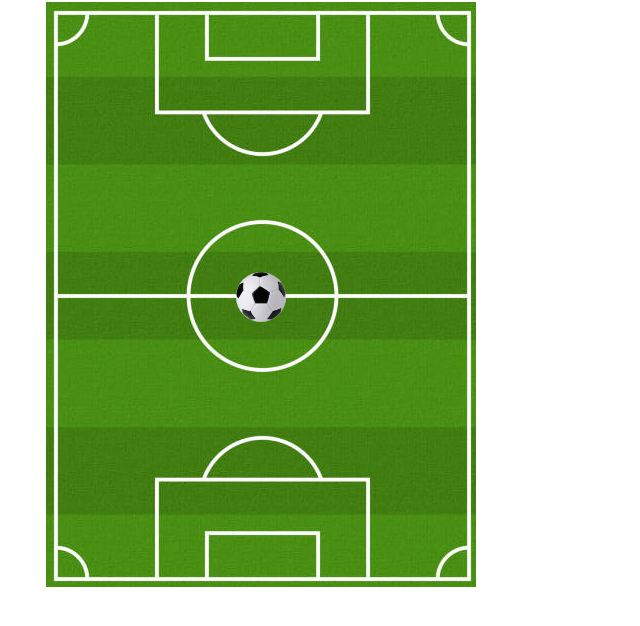
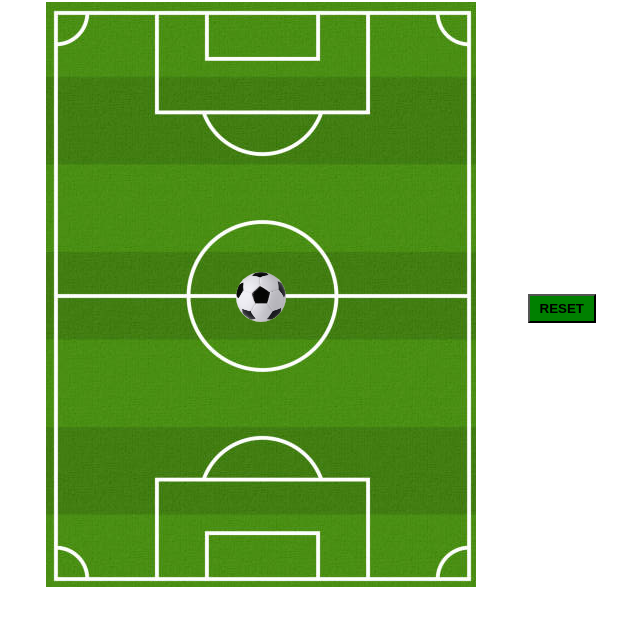
Before and after one commit to Kmlove/kicking-the-ball, a plain HTML site: page index.html in a window 1280 px wide. Shown: the part 78-704 px from the top of the page, without its empty margins (379-1019 px from the left). Drawn offline with Linux system fonts and the light colour scheme.

Commit message:
Adds a reset button that moves ball back to center when pressed.

```diff
--- a/index.html
+++ b/index.html
@@ -12,6 +12,7 @@
     <h1>Welcome To the Field</h1>
     <div id="field">
         <img id="ball" src="images/Soccer Ball.png" alt="Soccer Ball">
+        <button id="reset">RESET</button>
     </div>
 
     <script src="./script.js"></script>
--- a/script.js
+++ b/script.js
@@ -1,4 +1,6 @@
 const ball = document.getElementById("ball");
+const resetBtn = document.getElementById("reset");
+
 ball.style.left = "190px";
 ball.style.top = "270px";
 
@@ -71,3 +73,8 @@ function moveBall(event) {
 }
 
 document.addEventListener("keydown", moveBall);
+
+resetBtn.addEventListener("click", function(){
+    ball.style.top = "270px";
+    ball.style.left = "190px";
+});
--- a/styles.css
+++ b/styles.css
@@ -12,7 +12,7 @@ h1{
     height: 585px;
     background-image: url(./images/Soccer\ Field.png);
     background-repeat: no-repeat;
-    z-index: -1;
+    /*z-index: -1;*/
     position: relative;
 }
 
@@ -23,3 +23,17 @@ h1{
     top: 270px;
     left: 190px;
 }
+
+button{
+    position: absolute;
+    top: 50%;
+    right: -120px;
+    padding: 5px 10px;
+    cursor: pointer;
+    background-color: green;
+    font-weight: bold;
+}
+
+button:hover {
+    background-color: lightgreen;
+}
```
